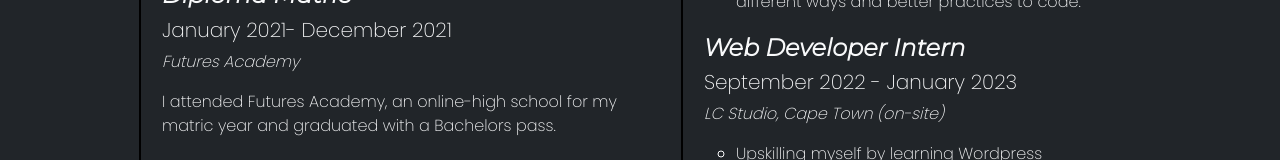
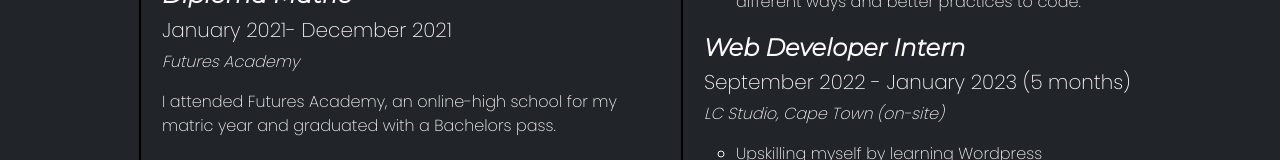
Before and after one commit to fatimagalant/Vue-Portfolio, a Vue app: page /resume in a window 1280 px wide. Shown: the part 565-725 px from the top of the page. Built offline with nearby package versions, Linux system fonts and the light colour scheme.

Commit message:
update to experience on resume

```diff
--- a/src/views/Resume.vue
+++ b/src/views/Resume.vue
@@ -92,7 +92,7 @@
                   </div>
                      <div class="resume-item">
                     <h4><strong>Web Developer Intern</strong></h4>
-                    <h5>September 2022 - January 2023</h5>
+                    <h5>September 2022 - January 2023 (5 months)</h5>
                     <p><em>LC Studio, Cape Town (on-site)</em></p>
                     <ul>
                       <li>
```
